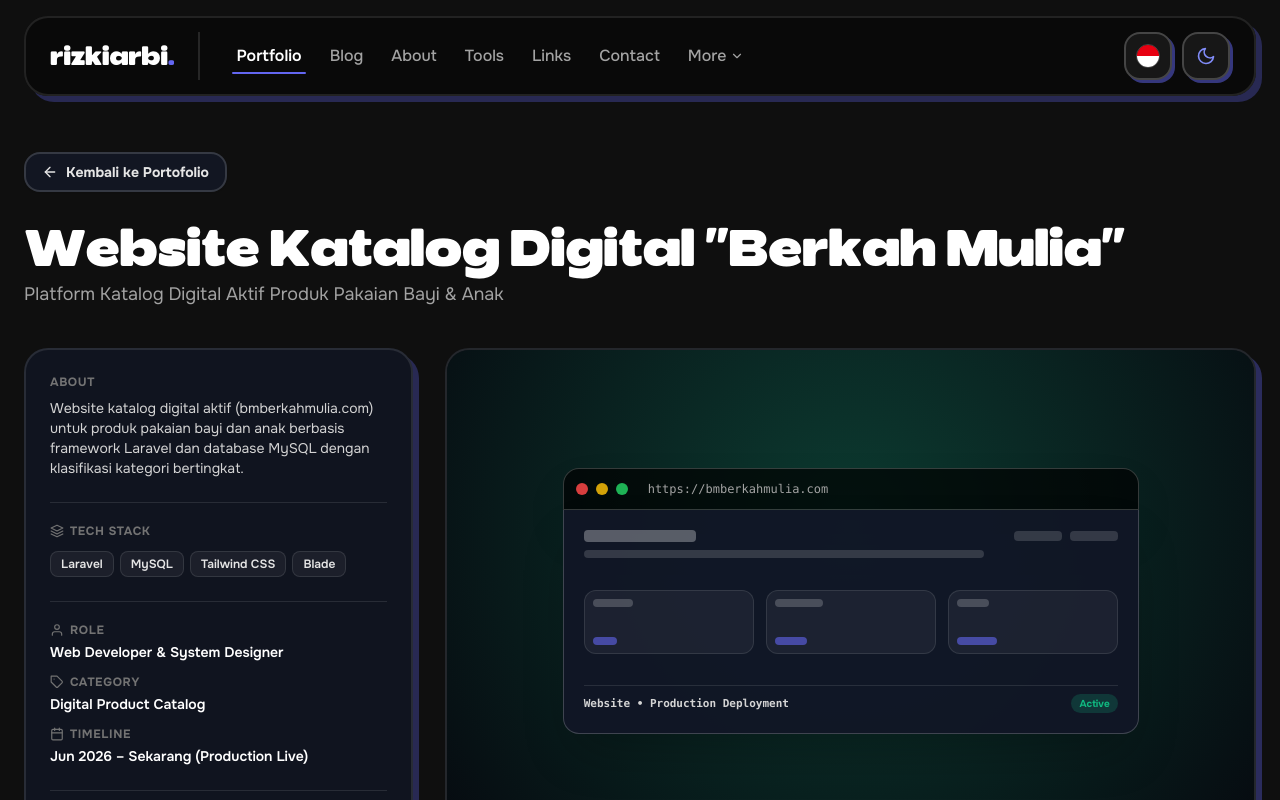
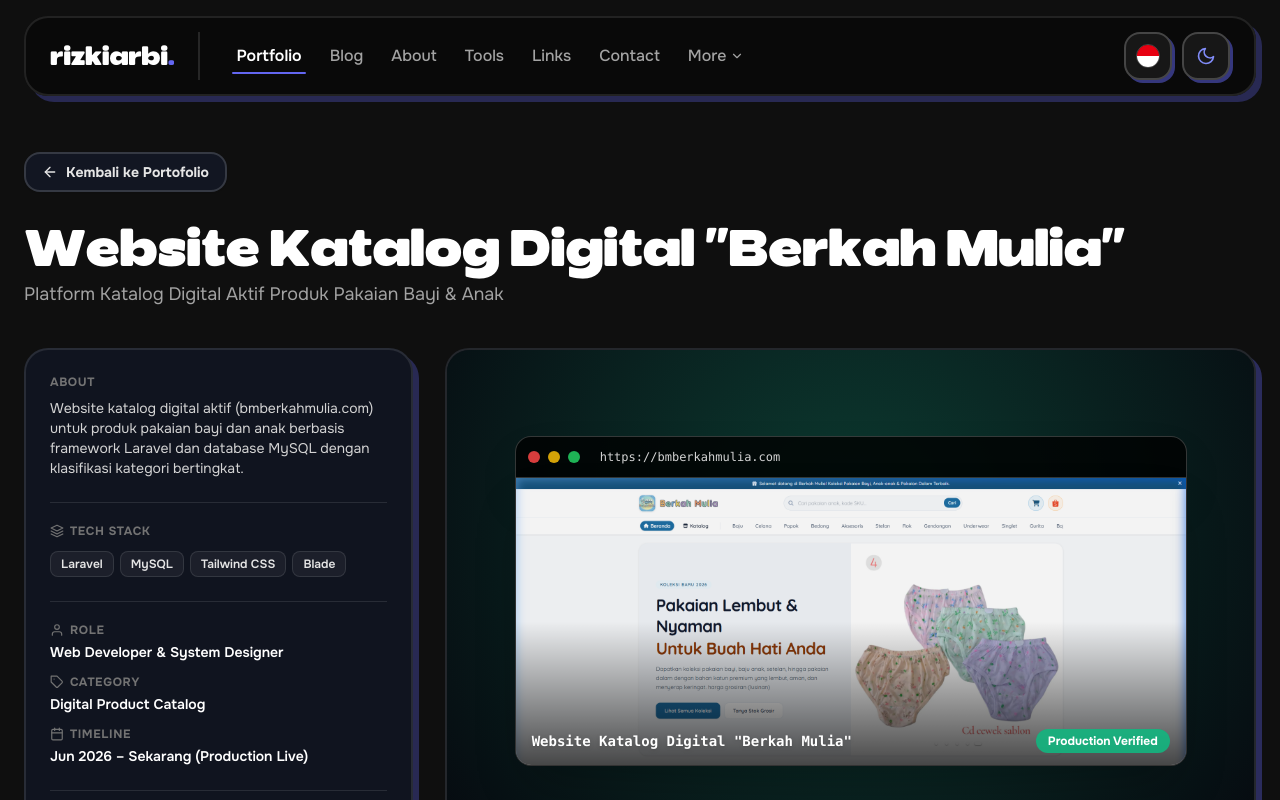
Before and after one commit to greedykid/portofolio-v3, a Next.js app: page /projects/berkah-mulia in a window 1280 px wide. Shown: the top 800 px of the page. Built offline with nearby package versions, Linux system fonts and the light colour scheme.

Commit message:
feat(portfolio): replace GEGARES portfolio image with authentic live website screenshot

```diff
--- a/src/app/projects/[slug]/ProjectDetailClient.tsx
+++ b/src/app/projects/[slug]/ProjectDetailClient.tsx
@@ -174,52 +174,33 @@
                 }}
               >
                 {/* Mockup Browser Window Top Bar */}
-                <div className="w-full max-w-xl rounded-t-2xl bg-black/70 border border-white/20 p-3 flex items-center gap-2 shadow-2xl">
+                <div className="w-full max-w-2xl rounded-t-2xl bg-black/80 border border-white/20 p-3 flex items-center gap-2 shadow-2xl">
                   <span className="h-3 w-3 rounded-full bg-red-500/90" />
                   <span className="h-3 w-3 rounded-full bg-yellow-500/90" />
                   <span className="h-3 w-3 rounded-full bg-green-500/90" />
-                  <span className="ms-3 text-xs text-neutral-400 font-mono truncate">
+                  <span className="ms-3 text-xs text-neutral-300 font-mono truncate">
                     {project.demoUrl || `https://${project.id}.com`}
                   </span>
                 </div>
 
-                {/* Mockup Browser Screen Body */}
-                <div className="w-full max-w-xl h-44 sm:h-56 rounded-b-2xl bg-[#111726]/95 border-x border-b border-white/20 p-5 flex flex-col justify-between shadow-2xl">
-                  <div className="space-y-2">
-                    <div className="flex items-center justify-between">
-                      <div className="h-3 w-28 rounded bg-white/30" />
-                      <div className="flex gap-2">
-                        <div className="h-2.5 w-12 rounded bg-white/15" />
-                        <div className="h-2.5 w-12 rounded bg-white/15" />
-                      </div>
-                    </div>
-                    <div className="h-2 w-3/4 rounded bg-white/15" />
-                  </div>
-
-                  <div className="grid grid-cols-3 gap-3">
-                    <div className="h-16 rounded-xl bg-white/5 border border-white/10 p-2 flex flex-col justify-between">
-                      <div className="h-2 w-10 rounded bg-white/20" />
-                      <div className="h-2 w-6 rounded bg-primary/60" />
-                    </div>
-                    <div className="h-16 rounded-xl bg-white/5 border border-white/10 p-2 flex flex-col justify-between">
-                      <div className="h-2 w-12 rounded bg-white/20" />
-                      <div className="h-2 w-8 rounded bg-primary/60" />
-                    </div>
-                    <div className="h-16 rounded-xl bg-white/5 border border-white/10 p-2 flex flex-col justify-between">
-                      <div className="h-2 w-8 rounded bg-white/20" />
-                      <div className="h-2 w-10 rounded bg-primary/60" />
-                    </div>
-                  </div>
-
-                  <div className="flex items-center justify-between pt-2 border-t border-white/10">
-                    <span className="text-[11px] font-bold text-neutral-300 font-mono">
-                      {project.title.split(' ')[0]} • Production Deployment
+                {/* Mockup Browser Screen Body with Real Screenshot */}
+                <div className="relative w-full max-w-2xl h-52 sm:h-72 rounded-b-2xl overflow-hidden border-x border-b border-white/20 shadow-2xl bg-black">
+                  {/* eslint-disable-next-line @next/next/no-img-element */}
+                  <img
+                    src={project.image}
+                    alt={project.title}
+                    className="w-full h-full object-cover object-top"
+                  />
+                  <div className="absolute inset-0 bg-gradient-to-t from-black/70 via-transparent to-transparent pointer-events-none" />
+                  <div className="absolute bottom-3 left-4 right-4 flex items-center justify-between pointer-events-none">
+                    <span className="text-xs sm:text-sm font-bold text-white font-mono drop-shadow">
+                      {project.title}
                     </span>
                     <span
-                      className="text-[10px] font-bold px-2 py-0.5 rounded-full"
-                      style={{ backgroundColor: `${project.accentColor}33`, color: project.accentColor }}
+                      className="text-xs font-bold px-3 py-1 rounded-full backdrop-blur-md"
+                      style={{ backgroundColor: `${project.accentColor}dd`, color: '#ffffff' }}
                     >
-                      Active
+                      Production Verified
                     </span>
                   </div>
                 </div>
--- a/src/modules/projects/components/Projects.tsx
+++ b/src/modules/projects/components/Projects.tsx
@@ -17,48 +17,39 @@
         {/* Top Media / Mockup Browser Card */}
         <div className="relative aspect-[16/10] w-full overflow-hidden rounded-2xl bg-[#090d16] border border-neutral-200 dark:border-white/10 mb-6">
           <div
-            className="absolute inset-0 flex flex-col items-center justify-center p-4 sm:p-6 select-none"
+            className="absolute inset-0 flex flex-col items-center justify-center p-3 sm:p-5 select-none"
             style={{
               background: `radial-gradient(circle at 50% 30%, ${project.accentColor || '#6366f1'}33 0%, #080c14 100%)`,
             }}
           >
             {/* Mockup browser top bar */}
-            <div className="w-full max-w-[320px] rounded-t-xl bg-black/70 border border-white/15 p-2 flex items-center gap-1.5 shadow-md">
+            <div className="w-full max-w-[360px] rounded-t-xl bg-black/80 border border-white/15 p-2 flex items-center gap-1.5 shadow-md">
               <span className="h-2 w-2 rounded-full bg-red-400/80" />
               <span className="h-2 w-2 rounded-full bg-yellow-400/80" />
               <span className="h-2 w-2 rounded-full bg-green-400/80" />
-              <span className="ms-2 text-[10px] text-neutral-400 truncate max-w-[180px] font-mono">
+              <span className="ms-2 text-[10px] text-neutral-400 truncate max-w-[200px] font-mono">
                 {project.demoUrl ? new URL(project.demoUrl).hostname : project.id}
               </span>
             </div>
 
-            {/* Mockup content preview */}
-            <div className="w-full max-w-[320px] h-32 rounded-b-xl bg-[#131926]/95 border-x border-b border-white/15 p-4 flex flex-col justify-between shadow-xl">
-              <div className="space-y-2">
-                <div className="flex items-center justify-between">
-                  <div className="h-2.5 w-24 rounded bg-white/25" />
-                  <span
-                    className="text-[9px] font-bold px-2 py-0.5 rounded-full"
-                    style={{ backgroundColor: `${project.accentColor}33`, color: project.accentColor }}
-                  >
-                    Verified
-                  </span>
-                </div>
-                <div className="h-2 w-3/4 rounded bg-white/10" />
-              </div>
-
-              <div className="flex items-center justify-between pt-2 border-t border-white/10">
-                <div className="flex items-center gap-1.5">
-                  <span
-                    className="h-2 w-2 rounded-full"
-                    style={{ backgroundColor: project.accentColor || '#6366f1' }}
-                  />
-                  <span className="text-[11px] font-bold text-neutral-300 truncate">
-                    {project.title.split(' ')[0]}
-                  </span>
-                </div>
-                <span className="text-[10px] text-neutral-400 font-mono">
-                  {cs.category}
+            {/* Real Screenshot Preview inside browser window */}
+            <div className="relative w-full max-w-[360px] h-36 sm:h-40 rounded-b-xl overflow-hidden border-x border-b border-white/15 shadow-2xl bg-black">
+              {/* eslint-disable-next-line @next/next/no-img-element */}
+              <img
+                src={project.image}
+                alt={project.title}
+                className="w-full h-full object-cover object-top transition-transform duration-500 group-hover:scale-105"
+              />
+              <div className="absolute inset-0 bg-gradient-to-t from-black/60 via-transparent to-transparent pointer-events-none" />
+              <div className="absolute bottom-2 left-3 right-3 flex items-center justify-between pointer-events-none">
+                <span className="text-[10px] font-bold text-white font-mono drop-shadow">
+                  {project.title.split(' ')[0]} • Live
+                </span>
+                <span
+                  className="text-[9px] font-bold px-2 py-0.5 rounded-full backdrop-blur-sm"
+                  style={{ backgroundColor: `${project.accentColor}cc`, color: '#ffffff' }}
+                >
+                  Production
                 </span>
               </div>
             </div>
```
Also changed, not shown: public/images/gegares-live.png.
